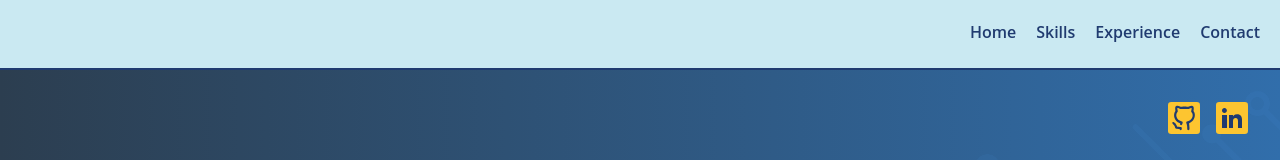
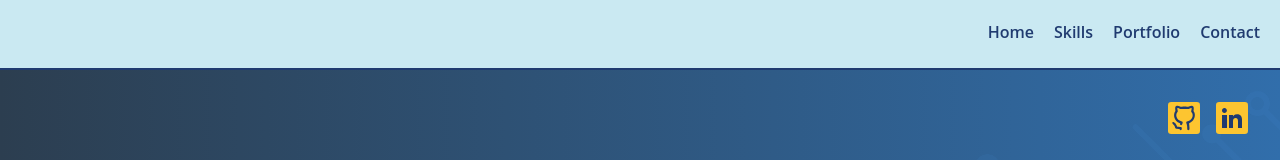
Before and after one commit to abaydar/portfolio-tailwind-css, a React (Vite) app: page / in a window 1280 px wide. Shown: the top 160 px of the page. Built offline with nearby package versions, Linux system fonts and the light colour scheme.

Commit message:
change experience to portfolio in nav and add id

```diff
--- a/src/components/portfolio/index.tsx
+++ b/src/components/portfolio/index.tsx
@@ -4,7 +4,7 @@ import { portfolioCards } from '../../lib/data/portfolioCards';
 
 const Portfolio: React.FC = () => {
   return (
-    <div className='content-layout'>
+    <div id='portfolio' className='target:pt-20'>
       <h2 className="text-3xl text-left font-bold mb-8">Portfolio:</h2>
       <div className="flex flex-col justify-between items-center lg:flex-row lg:space-y-0 space-y-4 mb-40 lg:mb-24">
         {portfolioCards.map(card => (
--- a/src/lib/data/navigationLinks.ts
+++ b/src/lib/data/navigationLinks.ts
@@ -1,6 +1,6 @@
 export const navigationLinks = [
   'home',
   'skills',
-  'experience',
+  'portfolio',
   'contact',
 ];
```
